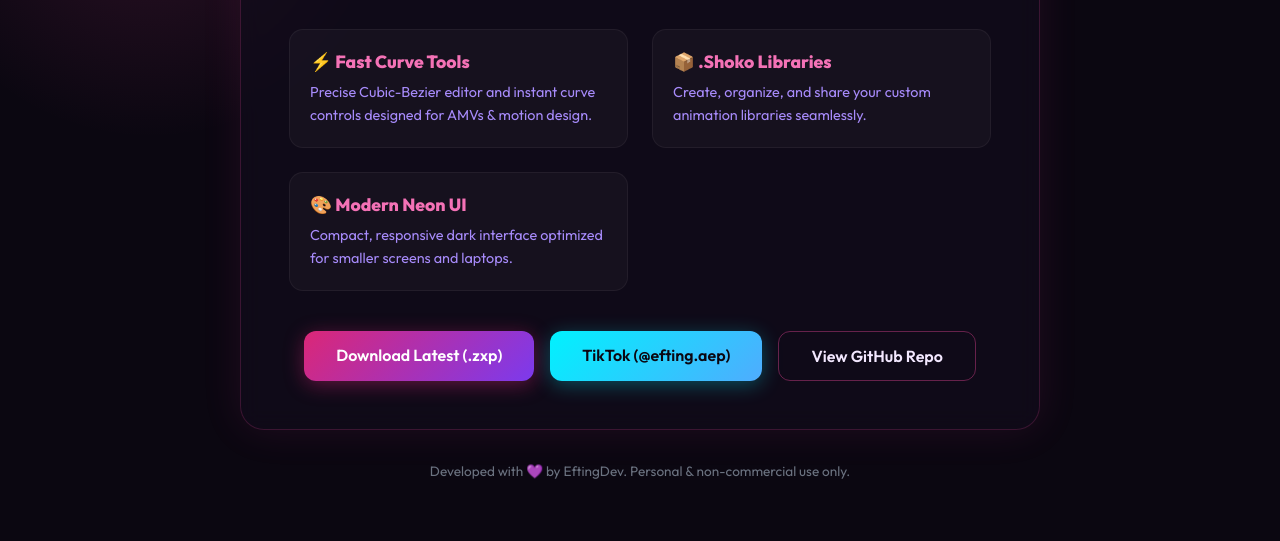
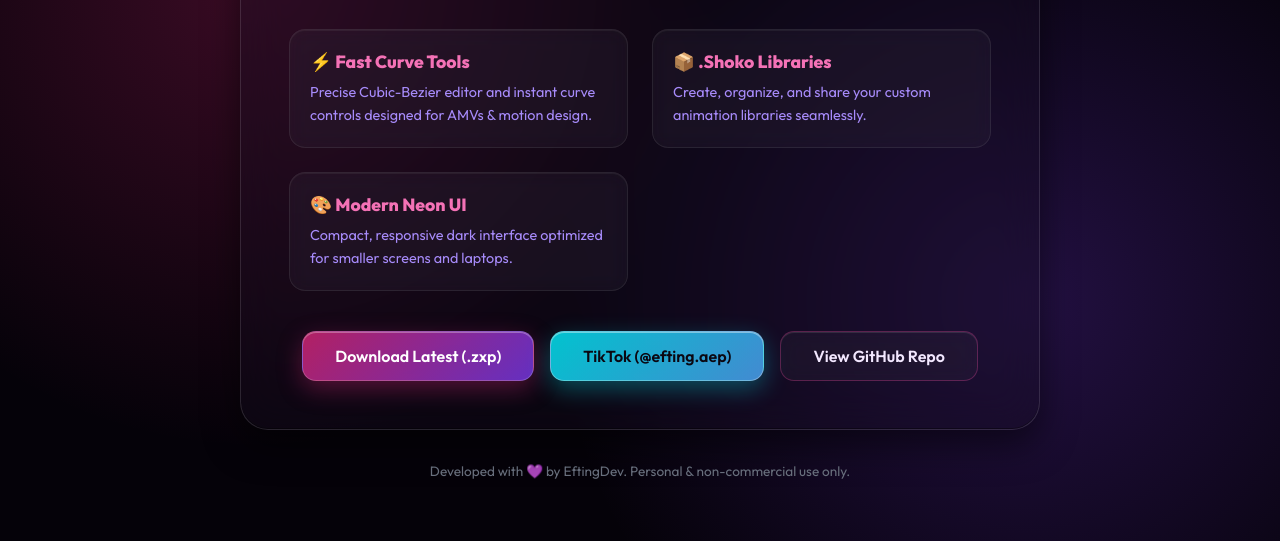
Before and after one commit to Eftingdev/Shoko-Motion, a plain HTML site: page index.html in a window 1280 px wide. Shown: the part 259-800 px from the top of the page. Drawn offline with Linux system fonts and the light colour scheme.

Commit message:
Refactor styles in index.html for better design
Updated background color and added radial gradients to body. Modified container and button styles for improved aesthetics.

```diff
--- a/index.html
+++ b/index.html
@@ -13,7 +13,7 @@
             font-family: 'Outfit', sans-serif;
         }
         body {
-            background-color: #0b0711;
+            background-color: #050209;
             color: #f3e8ff;
             overflow-x: hidden;
             display: flex;
@@ -23,26 +23,22 @@
             min-height: 100vh;
             padding: 2rem;
             position: relative;
-        }
-        body::before {
-            content: '';
-            position: absolute;
-            width: 500px;
-            height: 500px;
-            background: radial-gradient(circle, rgba(236,72,153,0.15) 0%, rgba(11,7,17,0) 70%);
-            top: -100px;
-            left: -100px;
-            z-index: -1;
+            background-image:
+                radial-gradient(circle at 20% 30%, rgba(219, 39, 119, 0.25) 0%, transparent 40%),
+                radial-gradient(circle at 80% 70%, rgba(124, 58, 237, 0.25) 0%, transparent 40%);
         }
         .container {
             max-width: 800px;
             text-align: center;
-            background: rgba(18, 12, 28, 0.7);
-            border: 1px solid rgba(236, 72, 153, 0.2);
+            background: rgba(25, 15, 35, 0.35);
+            border: 1px solid rgba(255, 255, 255, 0.12);
             padding: 3rem;
-            border-radius: 24px;
-            box-shadow: 0 0 40px rgba(236, 72, 153, 0.1);
-            backdrop-filter: blur(10px);
+            border-radius: 28px;
+            box-shadow: 0 15px 35px rgba(0, 0, 0, 0.5),
+                        inset 0 1px 0 rgba(255, 255, 255, 0.15),
+                        inset 0 -1px 0 rgba(0, 0, 0, 0.4);
+            backdrop-filter: blur(20px);
+            -webkit-backdrop-filter: blur(20px);
         }
         h1 {
             font-size: 3.5rem;
@@ -51,6 +47,7 @@
             -webkit-background-clip: text;
             -webkit-text-fill-color: transparent;
             margin-bottom: 1rem;
+            filter: drop-shadow(0 2px 15px rgba(244, 114, 182, 0.3));
         }
         p {
             font-size: 1.15rem;
@@ -67,9 +64,11 @@
         }
         .feature-card {
             background: rgba(255, 255, 255, 0.03);
-            border: 1px solid rgba(255, 255, 255, 0.05);
+            border: 1px solid rgba(255, 255, 255, 0.08);
             padding: 1.25rem;
-            border-radius: 14px;
+            border-radius: 16px;
+            backdrop-filter: blur(10px);
+            box-shadow: inset 0 1px 0 rgba(255, 255, 255, 0.05);
         }
         .feature-card h3 {
             color: #f472b6;
@@ -88,35 +87,42 @@
             flex-wrap: wrap;
         }
         .btn {
-            background: linear-gradient(135deg, #db2777, #7c3aed);
+            background: linear-gradient(135deg, rgba(219, 39, 119, 0.8), rgba(124, 58, 237, 0.8));
+            border: 1px solid rgba(255, 255, 255, 0.2);
             color: #ffffff;
             padding: 0.85rem 2rem;
-            border-radius: 12px;
+            border-radius: 14px;
             text-decoration: none;
             font-weight: 600;
-            box-shadow: 0 4px 20px rgba(219, 39, 119, 0.4);
+            box-shadow: 0 8px 25px rgba(219, 39, 119, 0.35),
+                        inset 0 1px 0 rgba(255, 255, 255, 0.3);
+            backdrop-filter: blur(10px);
             transition: transform 0.2s, box-shadow 0.2s;
         }
         .btn:hover {
             transform: translateY(-2px);
-            box-shadow: 0 6px 25px rgba(219, 39, 119, 0.6);
+            box-shadow: 0 10px 30px rgba(219, 39, 119, 0.5),
+                        inset 0 1px 0 rgba(255, 255, 255, 0.4);
         }
         .btn-outline {
-            background: transparent;
-            border: 1px solid rgba(236, 72, 153, 0.4);
+            background: rgba(255, 255, 255, 0.03);
+            border: 1px solid rgba(236, 72, 153, 0.3);
             color: #f3e8ff;
-            box-shadow: none;
+            box-shadow: inset 0 1px 0 rgba(255, 255, 255, 0.1);
         }
         .btn-outline:hover {
-            background: rgba(236, 72, 153, 0.1);
+            background: rgba(236, 72, 153, 0.15);
         }
         .btn-tiktok {
-            background: linear-gradient(135deg, #00f2fe, #4facfe);
+            background: linear-gradient(135deg, rgba(0, 242, 254, 0.8), rgba(79, 172, 254, 0.8));
+            border: 1px solid rgba(255, 255, 255, 0.3);
             color: #0b0711;
-            box-shadow: 0 4px 20px rgba(0, 242, 254, 0.3);
+            box-shadow: 0 8px 25px rgba(0, 242, 254, 0.3),
+                        inset 0 1px 0 rgba(255, 255, 255, 0.4);
         }
         .btn-tiktok:hover {
-            box-shadow: 0 6px 25px rgba(0, 242, 254, 0.5);
+            box-shadow: 0 10px 30px rgba(0, 242, 254, 0.5),
+                        inset 0 1px 0 rgba(255, 255, 255, 0.6);
         }
         footer {
             margin-top: 2rem;
```
